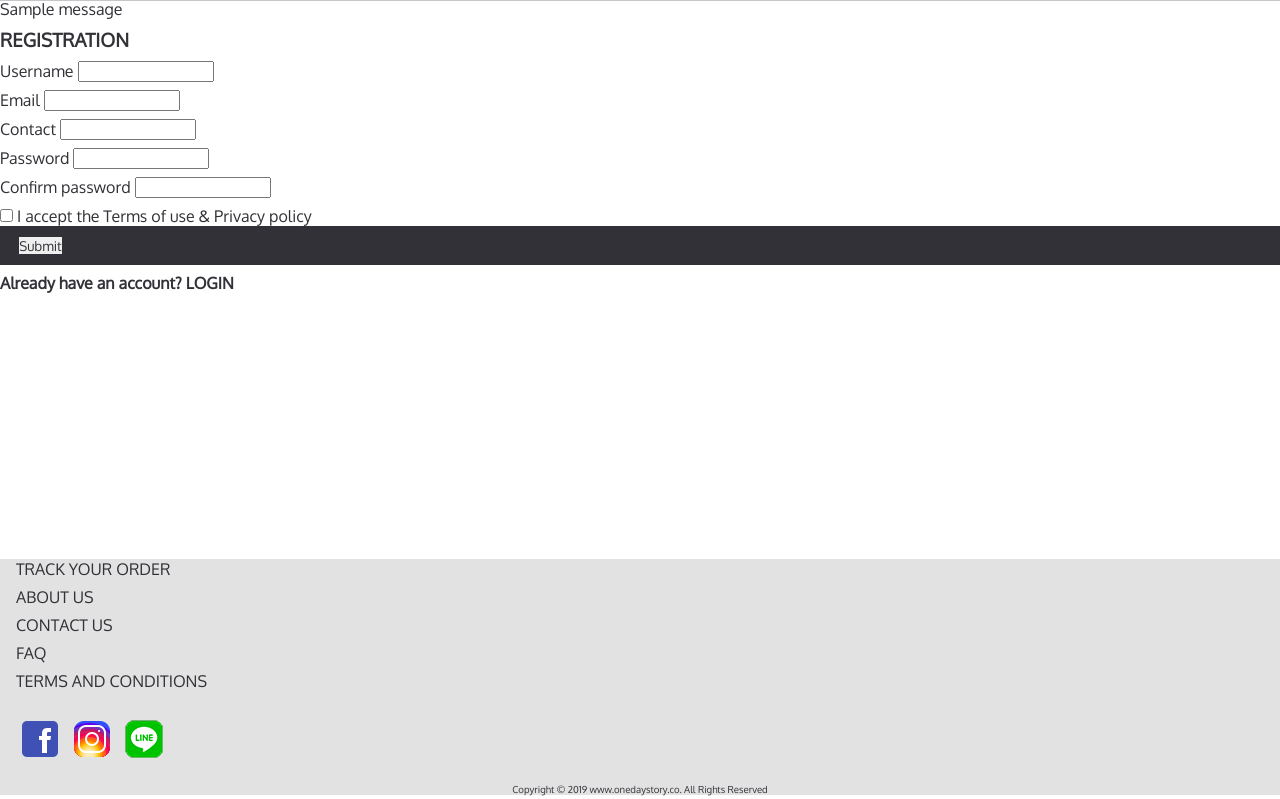
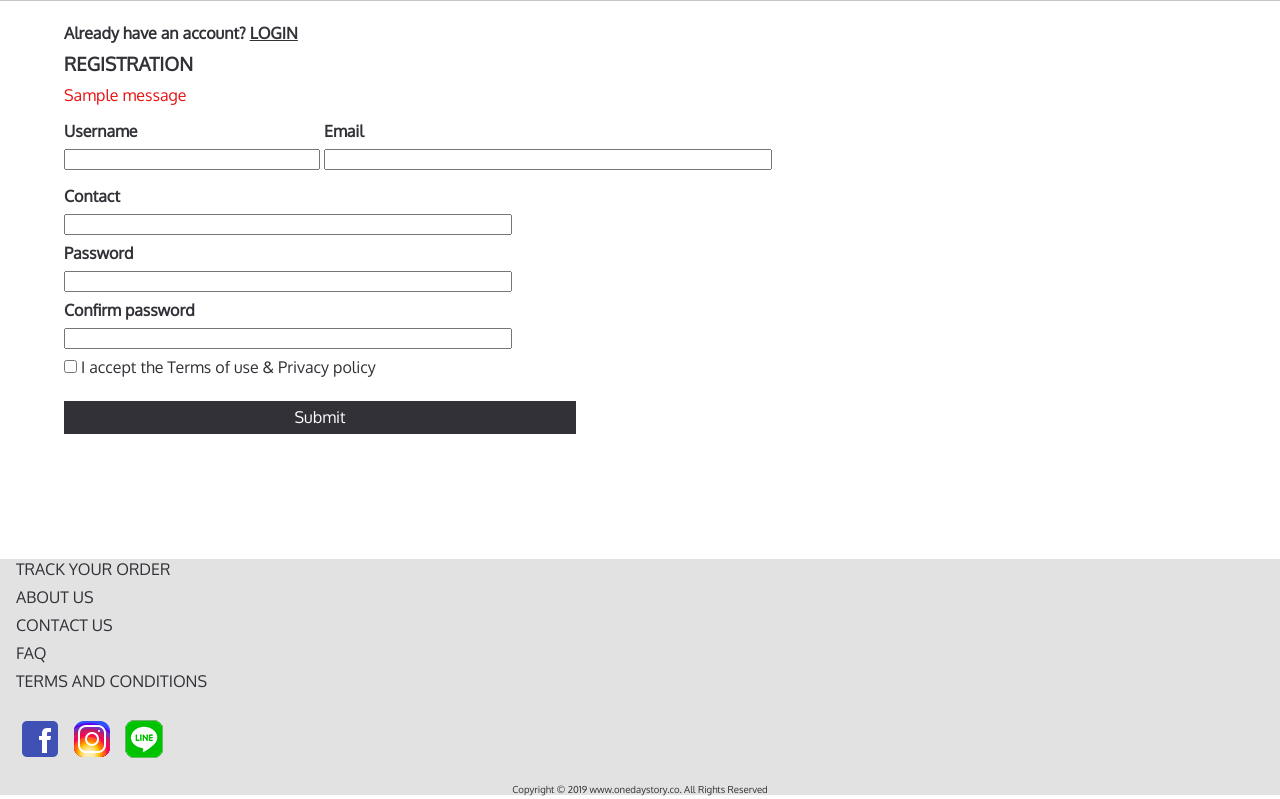
Before and after one commit to piekk/onedaystory, a Python web app: template artapp/templates/register.html in a window 1280 px wide. Shown: the part 73-872 px from the top of the page. Run offline with Jinja, Linux system fonts and the light colour scheme; the template is opened without the code that fills it, so the values that code supplies are empty, except form fields; one stand-in notice (Sample message) is shown; form fields are guessed from the names that the template uses.

Commit message:
update login, register.html

```diff
--- a/artapp/routes.py
+++ b/artapp/routes.py
@@ -353,7 +353,7 @@ def login(productcode):
             login_user(user)
             return redirect(url_for('admin', name=user.username))
         elif not user:
-            flash("Email not found")
+            flash("EMAIL NOT FOUND")
             return redirect(url_for('login'))
         else:
             flash("INCORRECT PASSWORD")
@@ -410,7 +410,7 @@ def merchantlogin():
             session.permanent = True
             return redirect(url_for('merchant', name=user.username))
         elif not user:
-            flash("Email not found")
+            flash("EMAIL NOT FOUND")
             return redirect(url_for('merchantlogin'))
         else:
             flash("INCORRECT PASSWORD")
--- a/artapp/static/css/responsive.css
+++ b/artapp/static/css/responsive.css
@@ -154,6 +154,9 @@ a{
   text-decoration: line-through;
   font-style: italic;
 }
+.u_line{
+  text-decoration: underline;
+}
 .red{
   background-color: #e71212;
   color: white;
@@ -264,7 +267,7 @@ a{
 
 
 .button{
-  padding: 0.6em 1.2em;
+  padding: 0.4em 1em;
   background-color: #323137;
   color: white;
   font-size: 1em;
--- a/artapp/templates/register.html
+++ b/artapp/templates/register.html
@@ -1,60 +1,66 @@
 {% extends "layout.html" %}
 {% block content %}
-    <form class ="center" method="POST">
+<div class="break"></div>
+<div class="norm">
+  <h4>Already have an account? <a class="u_line" href={{ url_for('login') }}>LOGIN</a></h4>
+  <h3>REGISTRATION</h3>
+</div>
+<div class='norm'>
+  <form method="POST">
+  {{ form.hidden_tag() }}
     <div class="wrapper">
     {% with messages = get_flashed_messages() %}
     {% if messages %}
     {% for message in messages %}
-      <span class="errors">{{ message }}</span>
+      <span class="highlight">{{ message }}</span>
     {% endfor %}
     {% endif %}
     {% endwith %}
     </div>
-        <h3>REGISTRATION</h3>
-        {{ form.hidden_tag() }}
-            <div class="wrapper">
-                {{ form.username.label }}
-                {{ form.username(class="small") }}
+    <div class="wrapper divspan quaterw">
+      {{ form.username.label(class_="bold bck") }}
+      {{ form.username(class="v_small_field right") }}
       {% if form.username.errors %}
-            <span class="errors">{% for error in form.username.errors %}{{ error }}{% endfor %}</span>
+      <span class="highlight">{% for error in form.username.errors %}{{ error }}{% endfor %}</span>
+      {% endif %}
+    </div>
+    <div class="wrapper divspan">
+      {{ form.email.label(class_="bold bck") }}
+      {{ form.email(class_="small_field right") }}
+      {% if form.email.errors %}
+      <span class="highlight">{% for error in form.email.errors %}{{ error }}{% endfor %}</span>
       {% endif %}
     </div>
     <div class="wrapper">
-                {{ form.email.label }}
-                {{ form.email(class="large") }}
+      {{ form.contact.label(class_="bold bck") }}
+      {{ form.contact(class_="small_field right") }}
       {% if form.email.errors %}
-            <span class="errors">{% for error in form.email.errors %}{{ error }}{% endfor %}</span>
+      <span class="highlight">{% for error in form.contact.errors %}{{ error }}{% endfor %}</span>
       {% endif %}
     </div>
     <div class="wrapper">
-                {{ form.contact.label }}
-                {{ form.contact(class="large") }}
-                {% if form.email.errors %}
-            <span class="errors">{% for error in form.contact.errors %}{{ error }}{% endfor %}</span>
+      {{ form.password.label(class_="bold bck") }}
+      {{ form.password(class_="small_field right") }}
+      {% if form.password.errors %}
+      <span class="highlight">{% for error in form.password.errors %}{{ error }}{% endfor %}</span>
       {% endif %}
     </div>
     <div class="wrapper">
-                {{ form.password.label }}
-                {{ form.password(class="large") }}
-                {% if form.password.errors %}
-            <span class="errors">{% for error in form.password.errors %}{{ error }}{% endfor %}</span>
+      {{ form.confirm_password.label(class_="bold bck") }}
+      {{ form.confirm_password(class_="small_field right") }}
+      {% if form.confirm_password.errors %}
+      <span class="highlight">{% for error in form.confirm_password.errors %}{{ error }}{% endfor %}</span>
       {% endif %}
     </div>
     <div class="wrapper">
-                {{ form.confirm_password.label }}
-                {{ form.confirm_password(class="large") }}
-                {% if form.confirm_password.errors %}
-            <span class="errors">{% for error in form.confirm_password.errors %}{{ error }}{% endfor %}</span>
-                {% endif %}
-            </div>
-            <div class="checkbox">
       {{ form.accept_terms }}<span> I accept the <a href={{ url_for('terms') }}>Terms of use & Privacy policy</a></span>
     </div>
-            <div class="button">
-                {{ form.submit }}
+    <div class="break"></div>
+    <div class="norm">
+      {{ form.submit(class="button w40") }}
     </div>
   </form>
-    <div class="center">
-        <h4>Already have an account? <a href={{ url_for('login') }}>LOGIN</a></h4>
 </div>
+
+
 {% endblock %}
```
Also changed, not shown: artapp/templates/address.html (+7 -7 lines), artapp/templates/login.html (+18 -15 lines). Lines whose indentation alone changed are shown as unchanged.
